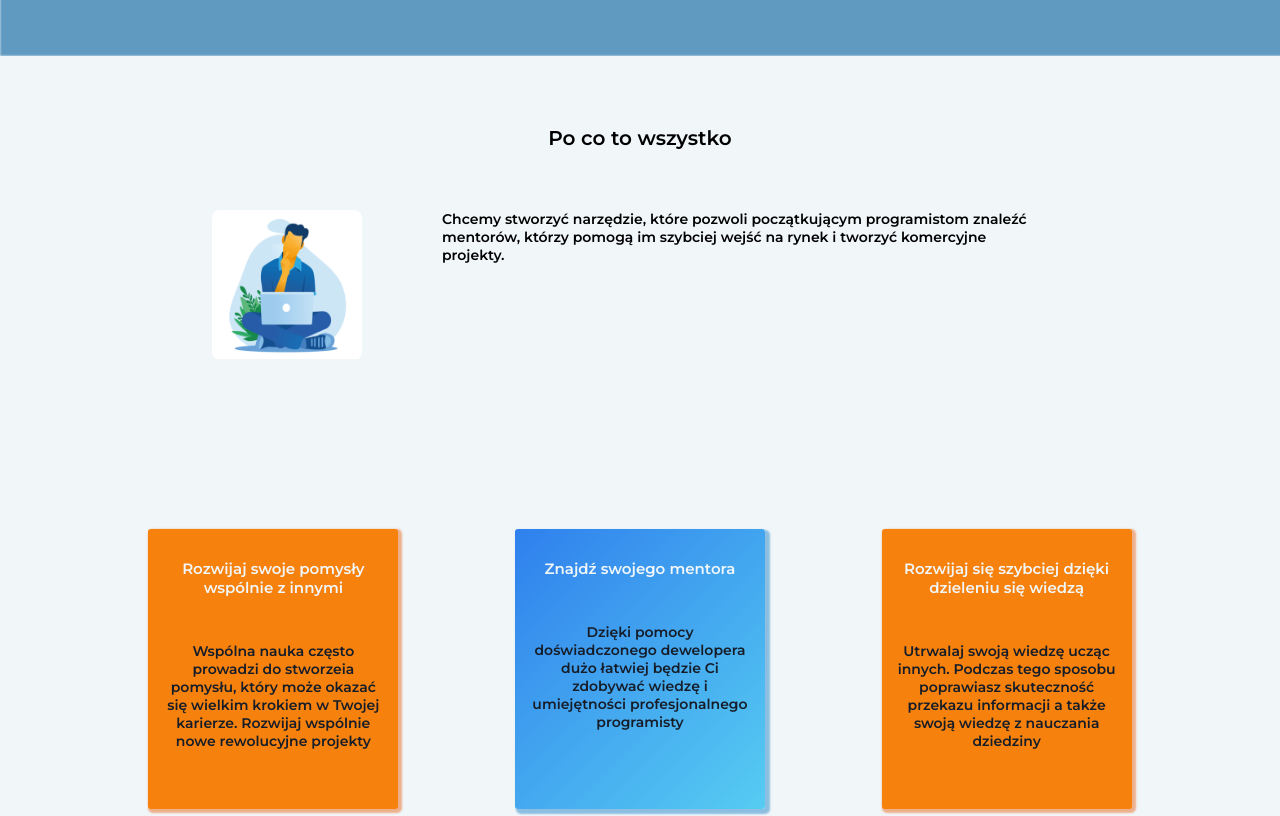
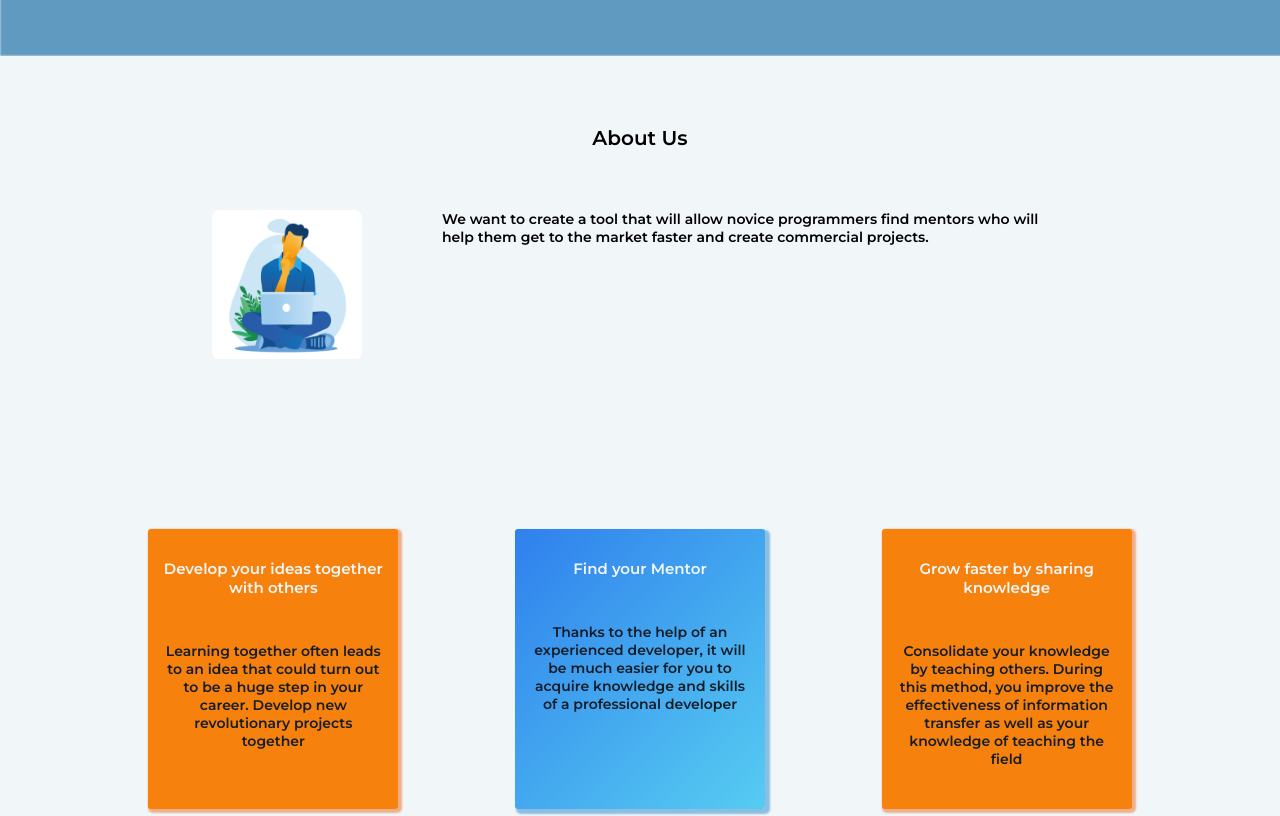
Before and after one commit to javorskyp/code-mentoring, a React (Create React App) app in the folder client/: page / in a window 1280 px wide. Shown: the part 800-1616 px from the top of the page. Built offline with nearby package versions, Linux system fonts and the light colour scheme; no server answers.

Commit message:
update pages

```diff
--- a/client/src/modules/landingpage/components/Sections/About/About.tsx
+++ b/client/src/modules/landingpage/components/Sections/About/About.tsx
@@ -45,12 +45,12 @@ const ItemWrapper = styled.div `
 
 export const About: FunctionComponent = () => (
     <Styled id="section2">
-        <ul><span>Po co to wszystko</span></ul>
+        <ul><span>About Us</span></ul>
             <ItemWrapper>
                 <img src={whatWeDo} className="item__image" alt="WhatWeDo"/>
                 <div>
-                    <p>Chcemy stworzyć narzędzie, które pozwoli początkującym programistom
-                        znaleźć mentorów, którzy pomogą im szybciej wejść na rynek i tworzyć komercyjne projekty.
+                    <p>We want to create a tool that will allow novice programmers
+                        find mentors who will help them get to the market faster and create commercial projects.
                     </p>
                 </div>
             </ItemWrapper>
--- a/client/src/modules/landingpage/components/Sections/Path/Path.tsx
+++ b/client/src/modules/landingpage/components/Sections/Path/Path.tsx
@@ -57,21 +57,18 @@ const Styles = styled.div `
 
 const cardContent = [
     {
-        title: 'Rozwijaj swoje pomysły wspólnie z innymi',
-        description: 'Wspólna nauka często prowadzi do stworzeia pomysłu, który może okazać się wielkim krokiem w Twojej karierze. Rozwijaj wspólnie nowe rewolucyjne projekty'
+        title: 'Develop your ideas together with others',
+        description: 'Learning together often leads to an idea that could turn out to be a huge step in your career. Develop new revolutionary projects together'
     },
     {
-        title: 'Znajdź swojego mentora',
-        description: 'Dzięki pomocy doświadczonego dewelopera dużo łatwiej będzie Ci zdobywać wiedzę i umiejętności profesjonalnego programisty'
+        title: 'Find your Mentor',
+        description: 'Thanks to the help of an experienced developer, it will be much easier for you to acquire knowledge and skills of a professional developer'
     },
     {
-        title: 'Rozwijaj się szybciej dzięki dzieleniu się wiedzą',
-        description: 'Utrwalaj swoją wiedzę ucząc innych. Podczas tego sposobu poprawiasz skuteczność przekazu informacji a także swoją wiedzę z nauczania dziedziny'
+        title: 'Grow faster by sharing knowledge',
+        description: 'Consolidate your knowledge by teaching others. During this method, you improve the effectiveness of information transfer as well as your knowledge of teaching the field'
     }
 ];
-
-
-
 
  export const Path: FunctionComponent = () => (
  <Styles id="section3">
@@ -81,5 +78,4 @@ const cardContent = [
         ))}
        </ul>
  </Styles>
-
 );
```
